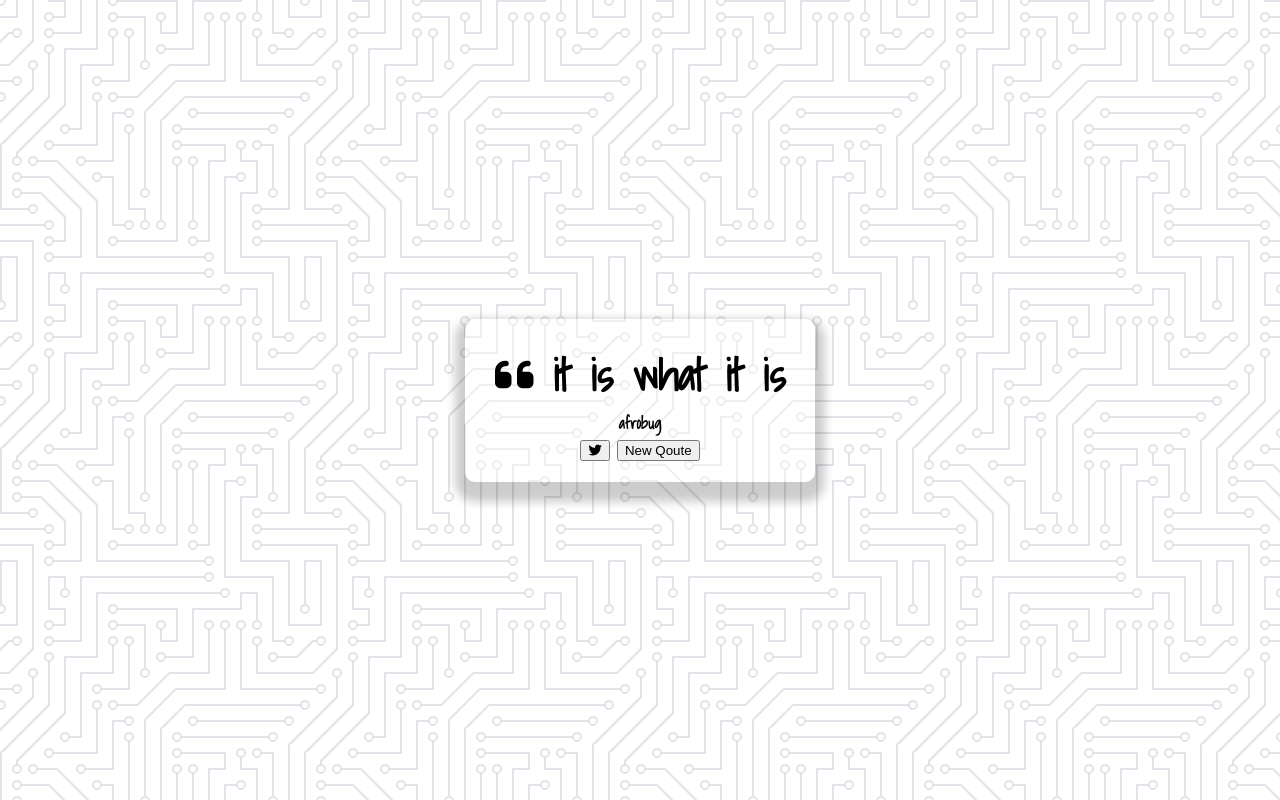
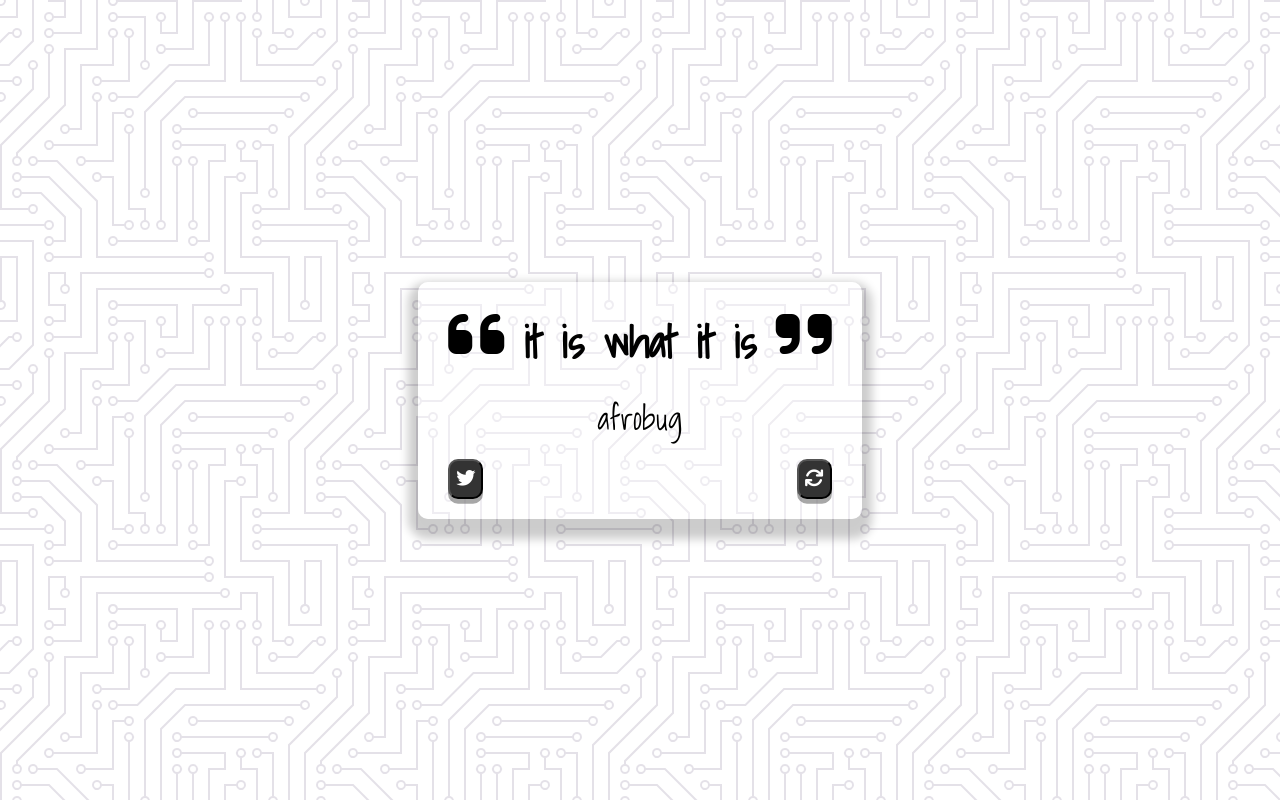
Before and after one commit to afrobug/RandomQuotes, a plain HTML site: page index.html in a window 1280 px wide. Drawn offline with Linux system fonts and the light colour scheme; a web font is replaced by a local one.

Commit message:
css done

```diff
--- a/index.html
+++ b/index.html
@@ -6,7 +6,7 @@
     <meta name="viewport" content="width=device-width, initial-scale=1.0">
     <title>RandomQuotes</title>
     <link rel="stylesheet" type="text/css" href="style.css" />
-    <script defer src=""></script>
+    <script defer src="script.js"></script>
     <link rel="stylesheet" href="https://cdnjs.cloudflare.com/ajax/libs/font-awesome/6.4.0/css/all.min.css" integrity="sha512-iecdLmaskl7CVkqkXNQ/ZH/XLlvWZOJyj7Yy7tcenmpD1ypASozpmT/E0iPtmFIB46ZmdtAc9eNBvH0H/ZpiBw==" crossorigin="anonymous" referrerpolicy="no-referrer" />
 </head>
 <body>
@@ -17,6 +17,7 @@
             <span id="quote">
                 it is what it is
             </span>
+            <i class="fa fa-quote-right"></i>
         </div>
 
         <div class="quote-author">
@@ -27,8 +28,9 @@
             <button class="twitter-button" id="twitter" title="tweet this">
              <i class="fa-brands fa-twitter"></i>
             </button>
-            <button id="new-quote">
-                New Qoute
+            <button class="new-quote" id="new-quote">
+                <i class="fa fa-refresh"></i>
+
             </button>
         </div>
     </div>
--- a/style.css
+++ b/style.css
@@ -35,3 +35,55 @@ body {
 .long-quote {
     font-size: 2rem;
 }
+
+.fa-quote-left, .fa-quote-right {
+    font-size: 4rem;
+}
+
+.quote-author {
+    margin-top: 15px;
+    font-size: 2rem;
+    font-weight: 400;
+}
+
+.button-container {
+    margin-top: 15px;
+    display: flex;
+    justify-content: space-between;
+}
+
+button {
+    cursor: pointer;
+    font-size: 1.2rem;
+    height: 2.5rem;
+    border-radius: 10px;
+    color: #fff;
+    background: #333;
+    outline: none;
+    padding: 0.5rem,1.8rem;
+    box-shadow: 0 0.3rem rgba(121, 121, 121, 0.65);
+}
+
+button:active {
+    transform: translateY(0.3rem);
+
+    box-shadow: 0 0.3rem rgba(255, 255, 255, 0.65);
+}
+
+.twitter-button:hover {
+    color: #38a1f3;
+}
+
+.new-quote:hover {
+    color: rgb(100, 156, 78);
+}
+
+@media screen and (max-width: 1000px) {
+    .quote-container{
+        margin: auto 10px;
+    }
+
+    .quote-text {
+        font-size: 2.5rem;
+    }
+}
```
Also changed, not shown: script.js (added).
